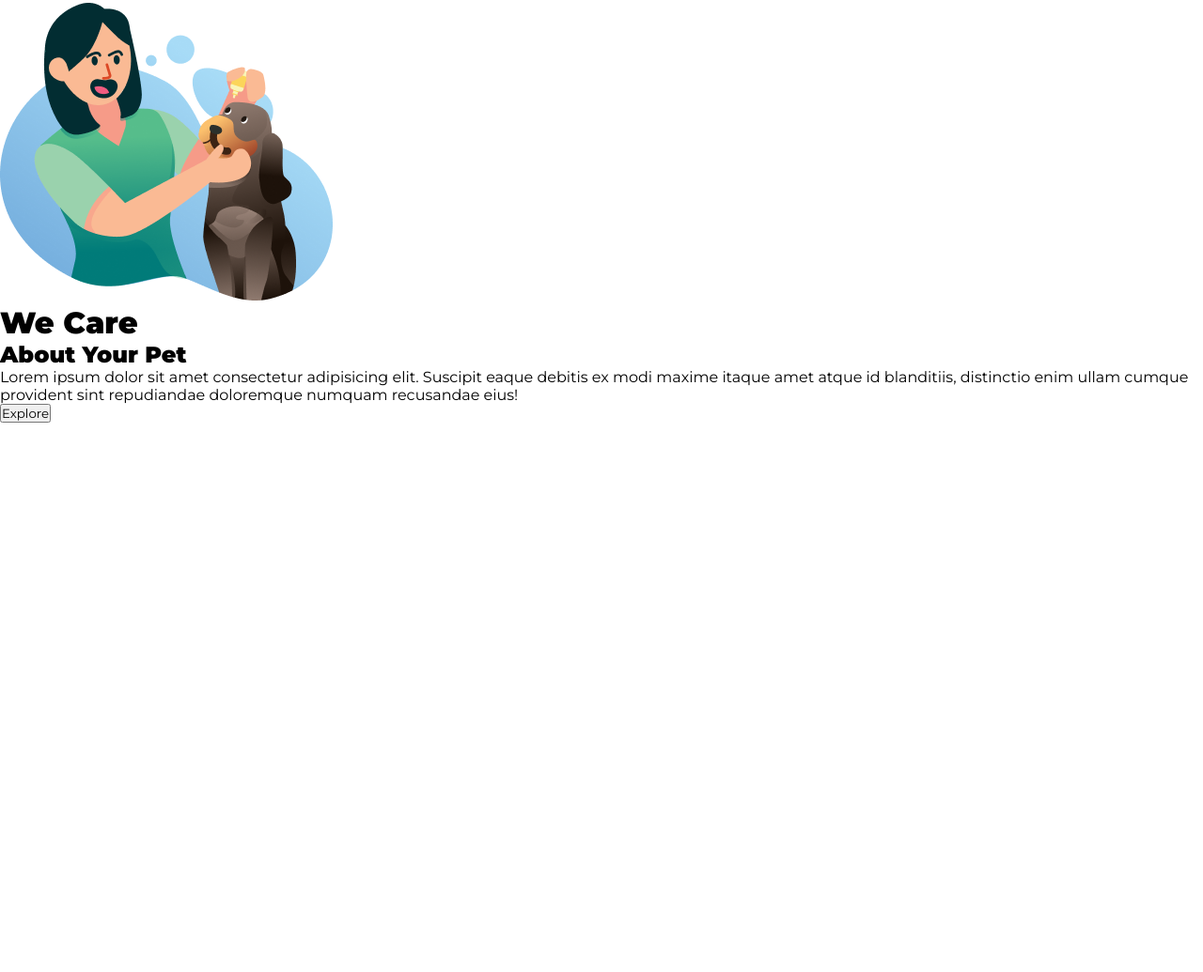
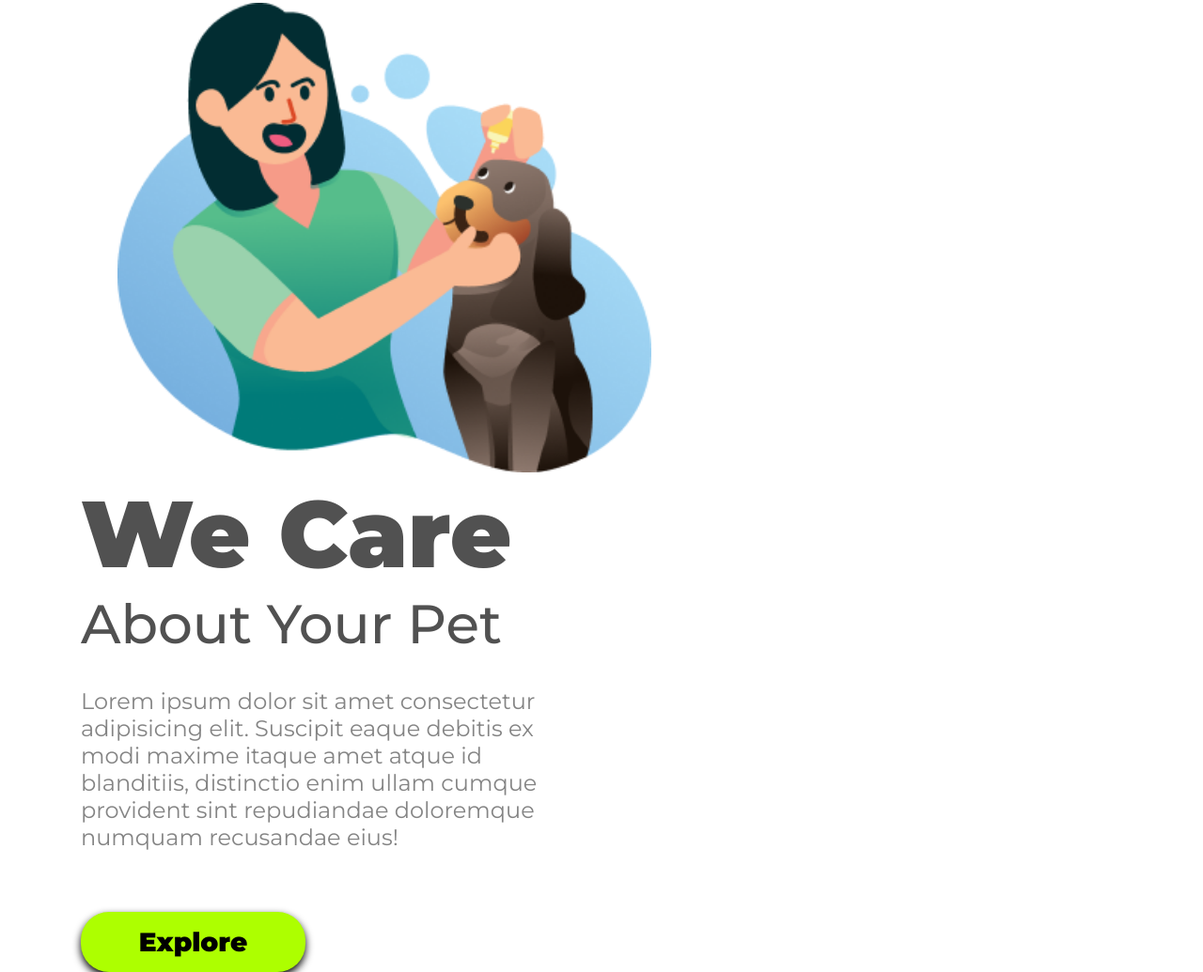
Before and after one commit to joselmosilva/projeto-we-care, a plain HTML site: page index.html in a window 1280 px wide. Shown: the part 226-1261 px from the top of the page at 94% size. Before the commit the page ends 800 px from the top, so only its background shows below. Drawn offline with Linux system fonts and the light colour scheme.

Commit message:
atualização

```diff
--- a/index.html
+++ b/index.html
@@ -24,16 +24,24 @@
         <button class="button-header">Login</button>
 
     </header>
+    <main>
 
-    <img src="./img/Illustration 3.png" alt="We care your Pet 3" class="logo-">
-    <main>
-        <h1>We Care</h1>
-        <h2>About Your Pet</h2>
-        <P>Lorem ipsum dolor sit amet consectetur adipisicing elit. Suscipit eaque debitis ex modi maxime itaque amet
-            atque id blanditiis, distinctio enim ullam cumque provident sint repudiandae doloremque numquam recusandae
-            eius!</P>
+        <img src="./img/Illustration 3.png" alt="We care your Pet 3" class="logo-image">
 
-        <button>Explore</button>
+        <section>
+
+            <h1>We Care</h1>
+
+            <h2>About Your Pet</h2>
+
+            <P>Lorem ipsum dolor sit amet consectetur adipisicing elit. Suscipit eaque debitis ex modi maxime itaque
+                amet
+                atque id blanditiis, distinctio enim ullam cumque provident sint repudiandae doloremque numquam
+                recusandae
+                eius!</P>
+            <button class="button-main">Explore</button>
+        </section>
+
     </main>
 
 
--- a/style.css
+++ b/style.css
@@ -32,12 +32,66 @@ header {
     line-height: 29px;
     border: none;
     color: #FFFFFF;
+    cursor: pointer;
 
 }
 
 .logo-image {
-    width: 700px;
+    width: 568px;
     height: 500px;
+    margin-left: 125px;
+    display: inline-block;
 
 
 }
+
+section {
+    display: inline-block;
+    margin-left: 86px;
+
+}
+
+h1 {
+    font-weight: 900;
+    font-size: 100px;
+    line-height: 122px;
+    color: #515151;
+}
+
+h2 {
+    font-weight: 500;
+    font-size: 58px;
+    line-height: 71px;
+    color: #515151;
+}
+
+p {
+    font-weight: 400;
+    font-size: 24px;
+    line-height: 29px;
+    color: #848484;
+    Width: 515px;
+    margin-top: 32px;
+    margin-bottom: 65px;
+
+}
+
+.button-main {
+    background: #ADFF00;
+    border-radius: 30px;
+    Width: 239px;
+    Height: 64px;
+    border: none;
+    cursor: pointer;
+    filter: drop-shadow(0px 4px 4px rgb(0, 0, 0));
+    font-weight: 700;
+    font-size: 28px;
+    line-height: 34px;
+    color: #000000;
+
+
+
+
+
+
+}
```
